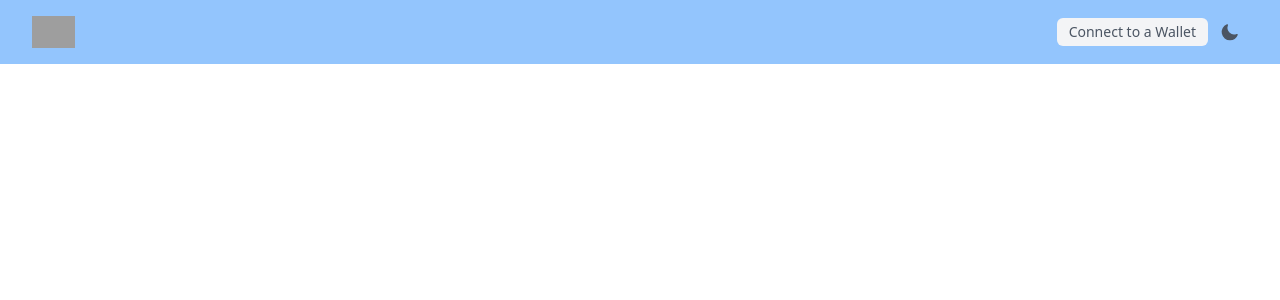
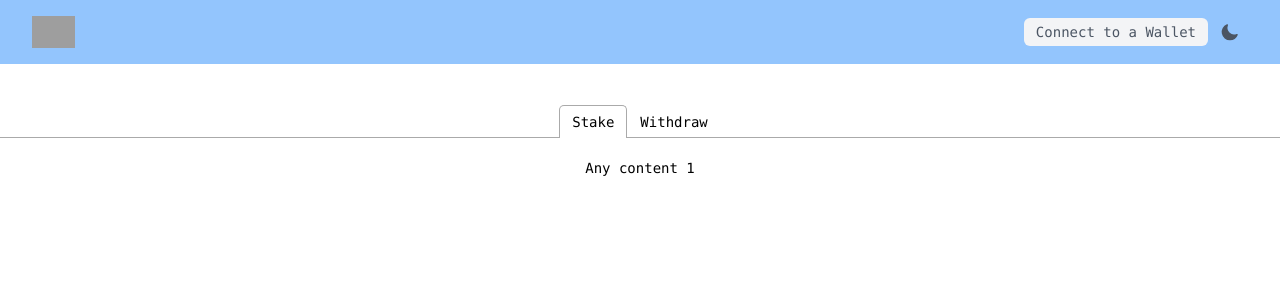
Before and after one commit to iamnotstatic/stakey-frontend, a React (Create React App) app: page / in a window 1280 px wide. Shown: the top 300 px of the page. Built offline with nearby package versions, Linux system fonts and the light colour scheme; grey boxes are pictures that could not be loaded.

Commit message:
init homepage

```diff
--- a/package.json
+++ b/package.json
@@ -11,9 +11,11 @@
     "@types/node": "^12.0.0",
     "@types/react": "^17.0.0",
     "@types/react-dom": "^17.0.0",
+    "@types/react-tabs": "^2.3.3",
     "react": "^17.0.2",
     "react-dom": "^17.0.2",
     "react-scripts": "4.0.3",
+    "react-tabs": "^3.2.2",
     "typescript": "^4.1.2",
     "web-vitals": "^1.0.1"
   },
--- a/src/App.tsx
+++ b/src/App.tsx
@@ -1,14 +1,26 @@
 import React from 'react';
-import useDarkMode from './hooks/useDarkMode';
+import { Tab, Tabs, TabList, TabPanel } from 'react-tabs';
+import 'react-tabs/style/react-tabs.css';
+
 import Navbar from './components/Navbar';
 
 const App = () => {
-  const [colorTheme, setTheme] = useDarkMode();
+  return (
+    <div className="font-mono">
+      <Navbar />
+      <Tabs className="text-center mt-10 text-sm">
+        <TabList>
+          <Tab>Stake</Tab>
+          <Tab>Withdraw</Tab>
+        </TabList>
 
-  return (
-    <div className="w-full dark:bg-gray-800">
-      <Navbar />
-
+        <TabPanel className="mt-5">
+          <h2>Any content 1</h2>
+        </TabPanel>
+        <TabPanel>
+          <h2>Any content 2</h2>
+        </TabPanel>
+      </Tabs>
     </div>
   );
 };
```
Also changed, not shown: 1 other file (tests, documents, lock files or other folders).
